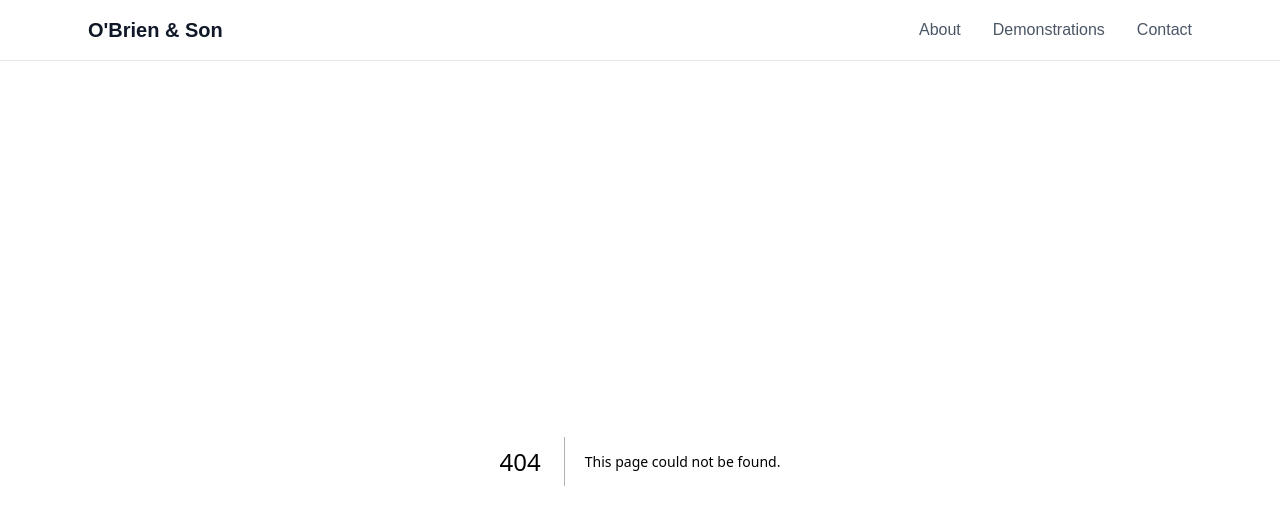
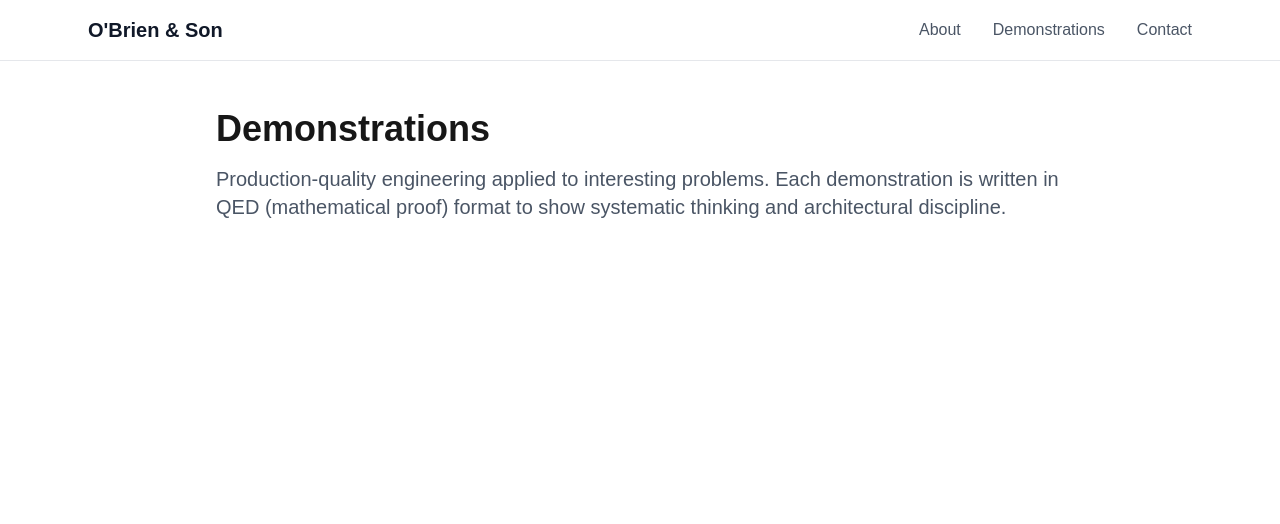
Before and after one commit to darkhorse286/obrien-portfolio, a Next.js app: page /demonstrations in a window 1280 px wide. Before the commit this address had no page. Shown: the top 524 px of the page. Built offline with nearby package versions, Linux system fonts and the light colour scheme.

Commit message:
Adding a page listing out the demos

```diff
--- /dev/null
+++ b/app/demonstrations/page.tsx
@@ -0,0 +1,61 @@
+import { getAllDemonstrations } from "@/lib/markdown";
+import Link from "next/link";
+
+export default function Demonstrations(){
+    const demonstrations = getAllDemonstrations();
+    return(
+        <main className="max-w-4xl mx-auto px-6 py-12">
+      <h1 className="text-4xl font-bold mb-4">Demonstrations</h1>
+
+      <p className="text-xl text-gray-600 mb-12">
+        Production-quality engineering applied to interesting problems. Each demonstration
+        is written in QED (mathematical proof) format to show systematic thinking and
+        architectural discipline.
+      </p>
+
+      <div className="space-y-8">
+        {demonstrations.map((demo) => (
+          <article
+            key={demo.slug}
+            className="border border-gray-200 rounded-lg p-8 hover:border-gray-400 transition"
+          >
+            <h2 className="text-2xl font-bold mb-2">
+              {demo.metadata.title}
+            </h2>
+
+            {demo.metadata.description && (
+              <p className="text-gray-600 mb-4">
+                {demo.metadata.description}
+              </p>
+            )}
+
+            <div className="flex gap-4 text-sm text-gray-500 mb-6">
+              {demo.metadata.date && <span>📅 {demo.metadata.date}</span>}
+              {demo.metadata.tech && <span>⚙️ {demo.metadata.tech}</span>}
+            </div>
+
+            <div className="flex gap-4">
+              <Link
+                href={`/demonstrations/${demo.slug}`}
+                className="bg-gray-900 text-white px-6 py-2 rounded hover:bg-gray-700 transition"
+              >
+                Read the Proof →
+              </Link>
+
+              {demo.metadata.demo && (
+                <a
+                  href={demo.metadata.demo}
+                  target="_blank"
+                  rel="noopener noreferrer"
+                  className="border border-gray-900 text-gray-900 px-6 py-2 rounded hover:bg-gray-50 transition"
+                >
+                  View Live Demo ↗
+                </a>
+              )}
+            </div>
+          </article>
+        ))}
+      </div>
+    </main>
+  );
+}
```
